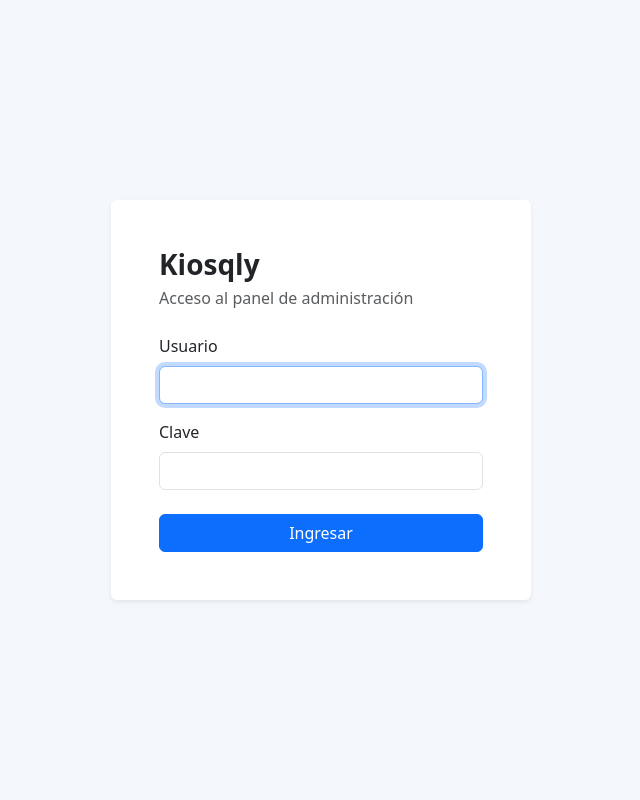
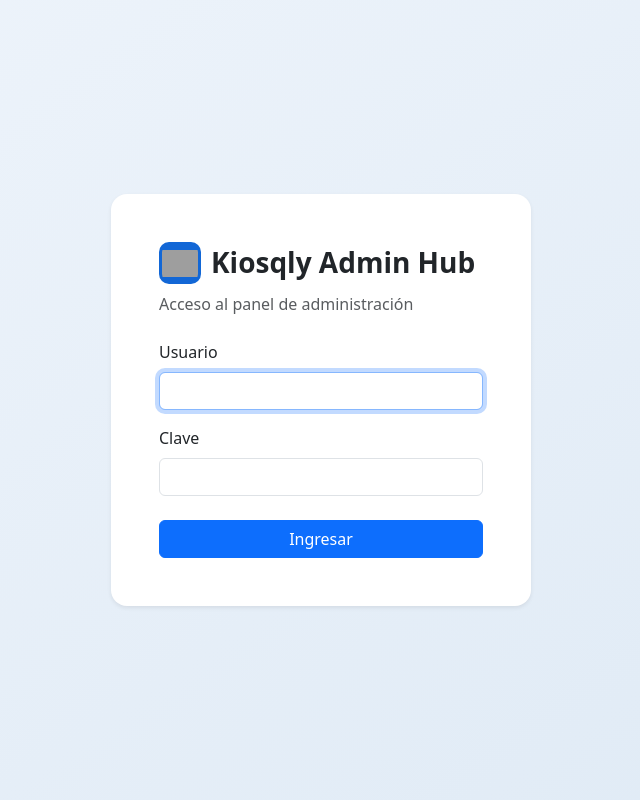
Before and after one commit to imaginationbox09/kiosqly-admin-server, a Flask app: template templates/login.html in a window 1280 px wide. Shown: the whole page, without its empty margins (319-959 px from the left). Run offline with Flask 3, Linux system fonts and the light colour scheme; the template is opened without the code that fills it, so the values that code supplies are empty; grey boxes are pictures that could not be loaded.

Commit message:
feat: add Kiosqly branding to admin hub

```diff
--- a/templates/login.html
+++ b/templates/login.html
@@ -3,17 +3,17 @@
 <head>
     <meta charset="UTF-8">
     <meta name="viewport" content="width=device-width, initial-scale=1.0">
-    <title>Acceso | Kiosqly</title>
+    <title>Kiosqly Admin Hub</title>
     <link href="https://cdn.jsdelivr.net/npm/bootstrap@5.3.0/dist/css/bootstrap.min.css" rel="stylesheet">
     <style>
-        body { min-height: 100vh; display: grid; place-items: center; background: #f4f7fb; }
-        .login-card { width: min(100% - 2rem, 420px); }
+        body { min-height: 100vh; display: grid; place-items: center; background: linear-gradient(145deg, #eef4fb, #dfeaf5); }
+        .login-card { width: min(100% - 2rem, 420px); border-radius: 16px; }
     </style>
 </head>
 <body>
     <main class="card shadow-sm border-0 login-card">
         <div class="card-body p-4 p-md-5">
-            <h1 class="h3 fw-bold mb-1">Kiosqly</h1>
+            <div style="display:flex;align-items:center;gap:10px;margin-bottom:8px"><img src="https://kiosqly.com/wp-content/uploads/2026/07/Logo-2.png" alt="Kiosqly" style="width:42px;height:42px;object-fit:contain;border-radius:10px;background:#1267d6;padding:3px"><h1 class="h3 fw-bold mb-0">Kiosqly Admin Hub</h1></div>
             <p class="text-muted mb-4">Acceso al panel de administración</p>
             {% if error %}
             <div class="alert alert-danger" role="alert">{{ error }}</div>
```
Also changed, not shown: api/templates/index.html (+5 -5 lines), api/templates/login.html (+4 -4 lines), templates/index.html (+5 -5 lines).
